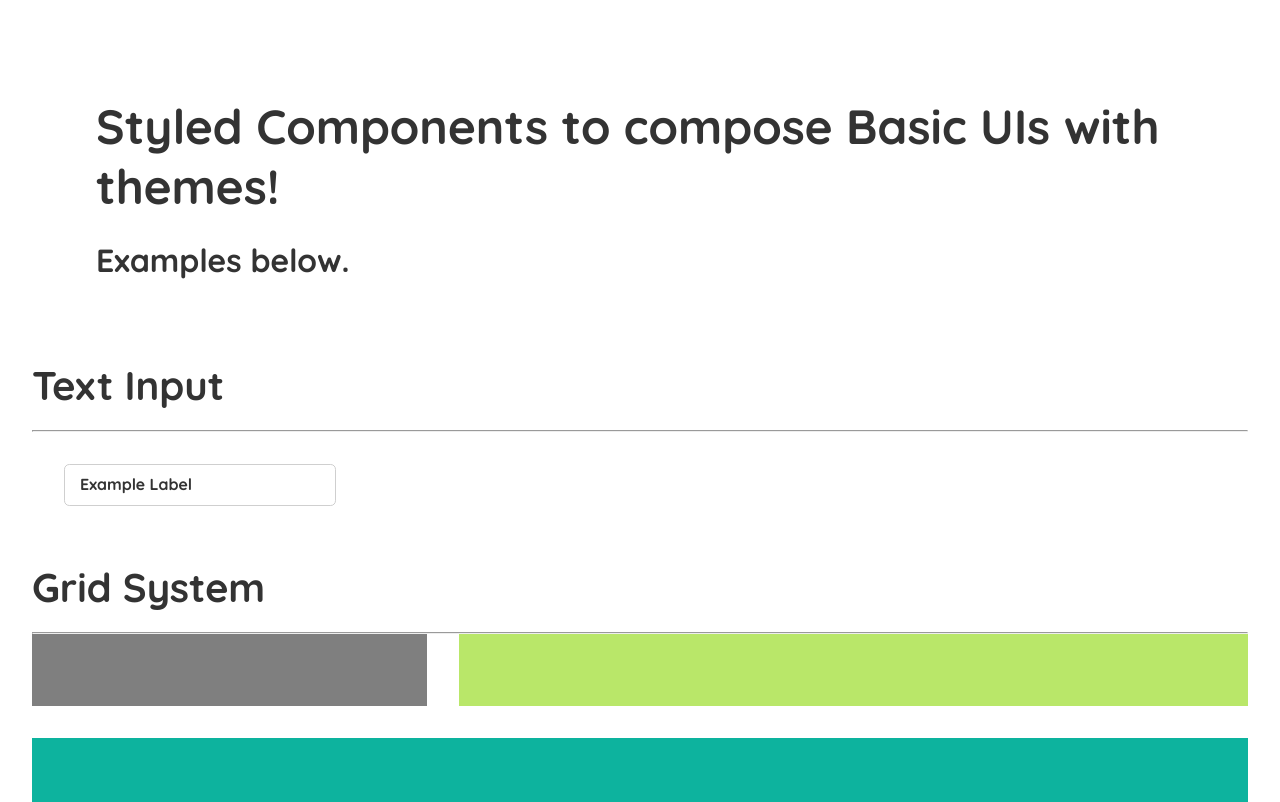
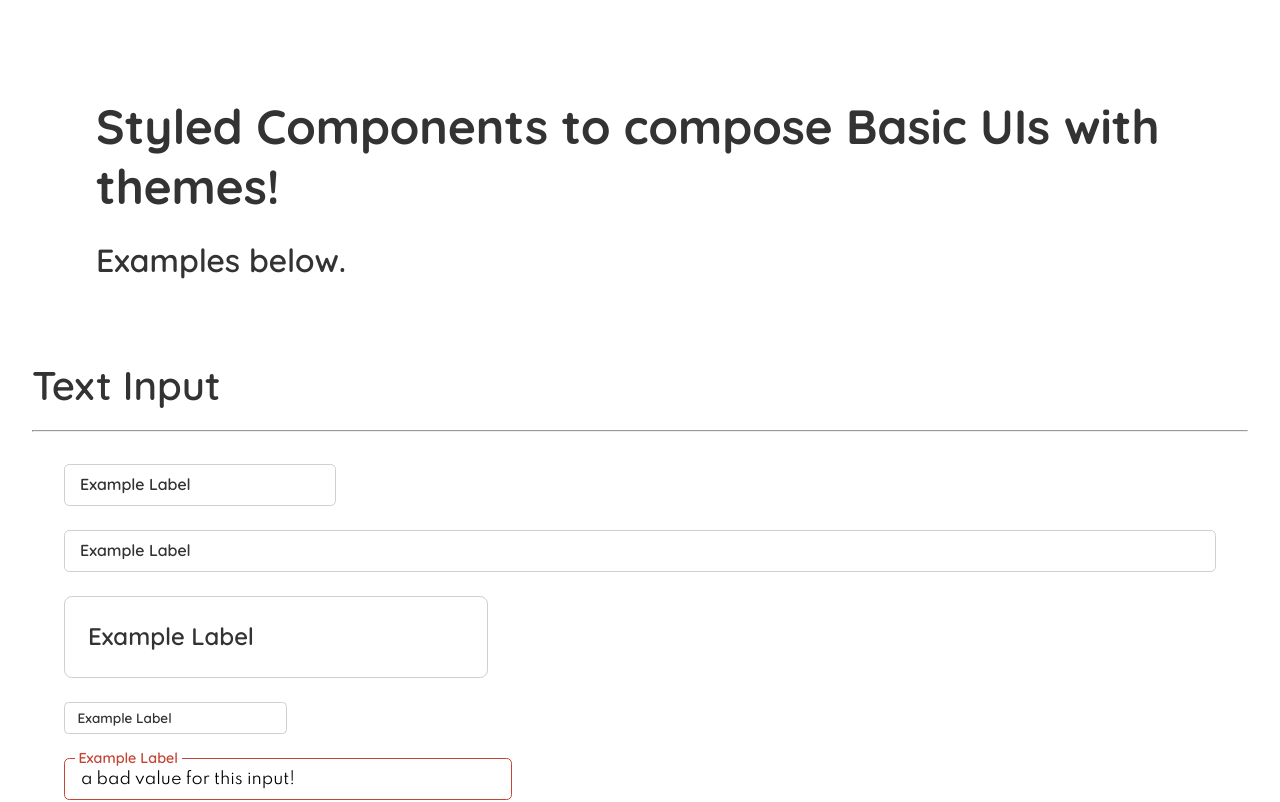
Before and after one commit to viniciushaddad/react-ui, a React (Create React App) app: page / in a window 1280 px wide. Shown: the top 802 px of the page. Built offline with nearby package versions, Linux system fonts and the light colour scheme; no server answers.

Commit message:
Added input errors. Added input props to sett size and width. Fixed Label typography usage on TextField

```diff
--- a/src/Examples/InputExample.tsx
+++ b/src/Examples/InputExample.tsx
@@ -2,6 +2,7 @@ import React from 'react'
 import { TextField } from 'components/TextField'
 import { Box } from 'components/Box'
 import { Typography } from 'components/Typography'
+import { Grid, Row, Col } from 'components/Grid'
 
 const InputExample = (): JSX.Element => (
   <section>
@@ -9,6 +10,23 @@ const InputExample = (): JSX.Element => (
     <hr />
     <Box>
       <TextField label="Example Label" type="text" />
+      <TextField label="Example Label" type="text" fullWidth />
+      <TextField label="Example Label" type="text" inputSize="lg" />
+      <TextField label="Example Label" type="text" inputSize="xs" />
+      <Grid>
+        <Row>
+          <Col size={2}>
+            <TextField
+              label="Example Label"
+              type="text"
+              value="a bad value for this input!"
+              error="some validation has failed!"
+              fullWidth
+            />
+          </Col>
+          <Col size={3}></Col>
+        </Row>
+      </Grid>
     </Box>
   </section>
 )
--- a/src/components/TextField/Input.tsx
+++ b/src/components/TextField/Input.tsx
@@ -6,6 +6,8 @@ const Input: StyledComponent<'input', TextFieldProps> = styled.input<TextFieldPr
 `
 
 export { Input }
+
+export type InputSizes = 'md' | 'xs' | 'lg'
 
 export interface TextFieldProps {
   label: string
@@ -35,5 +37,6 @@ export interface TextFieldProps {
   value?: string
   onValueChange?: (value: string) => void
   fullWidth?: boolean
-  inputSize?: 'md' | 'xs' | 'lg'
+  inputSize?: InputSizes
+  error?: string
 }
--- /dev/null
+++ b/src/components/TextField/InputLabel.tsx
@@ -0,0 +1,9 @@
+import styled from 'styled-components'
+import { inputLabelCss } from './TextField.styles'
+import { Typography } from 'components/Typography'
+
+const InputLabel = styled(Typography)`
+  ${inputLabelCss}
+`
+
+export { InputLabel }
--- a/src/components/TextField/LabelWrapper.tsx
+++ /dev/null
@@ -1,8 +0,0 @@
-import styled from 'styled-components'
-import { labelWrapperCss } from './TextField.styles'
-
-const LabelWrapper = styled.div`
-  ${labelWrapperCss}
-`
-
-export { LabelWrapper }
--- a/src/components/TextField/TextField.styles.ts
+++ b/src/components/TextField/TextField.styles.ts
@@ -1,28 +1,42 @@
 import { css } from 'styled-components'
-import { TextFieldProps } from './Input'
+import { TextFieldProps, InputSizes } from './Input'
 
 const inputWrapperCss = css`
-  margin-bottom: 1.5em;
   position: relative;
 `
 
-const labelWrapperCss = css<{ touched?: boolean; filled?: boolean }>`
-  font-family: ${({ theme }) => theme.font.family.label};
-  font-weight: bold;
+const textFieldWrapperCss = css`
+  margin-bottom: 1.5em;
+`
+
+const labelSizes = {
+  md: `fons-size: 1em;`,
+  xs: `font-size: 0.85em;`,
+  lg: `font-size: 1.5em;`,
+  touched: {
+    md: `font-size: 0.9em;`,
+    xs: `font-size: 0.8em;`,
+    lg: `font-size: 1em;`,
+  },
+}
+
+const inputLabelCss = css<{ touched?: boolean; filled?: boolean; inputSize?: InputSizes; error?: string }>`
+  ${({ inputSize }) => labelSizes[inputSize || 'md']}
   position: absolute;
   left: 1em;
   top: 50%;
   margin-top: -0.66em;
-  transition: all 0.2s ease-in-out;
-  ${({ touched, filled, theme }) =>
+  transition: all 0.1s ease-in-out;
+  ${({ touched, filled, theme, inputSize }) =>
     (touched || filled) &&
     `
       background-color: ${theme.palette.white};
-      font-size: 0.8em;
+      ${labelSizes.touched[inputSize || 'md']}
       padding: 0 0.25em;
       margin-left: -0.25em;
       top: 0;
   `}
+  ${({ error }) => error && textFieldErrorCss}
 `
 
 const inputSizes = {
@@ -32,19 +46,19 @@ const inputSizes = {
     padding: .5em 1em;
   `,
   xs: `
-    font-size: .8em;
+    font-size: .85em;
     line-height: 1.2em;
-    padding: .3em .8em;
+    padding: .5em .85em;
   `,
   lg: `
     font-size: 1.5em;
-    line-height: 2.25em;
+    line-height: 1.75em;
     padding: .8em 1.5em;
   `,
 }
 
 const inputCss = css<TextFieldProps>`
-  ${({ theme: { input, palette }, fullWidth, inputSize }) => `
+  ${({ theme: { input, palette }, fullWidth, inputSize, error }) => `
     border-width: 0;
     border-radius: ${input.border.radius};
     border-style: ${input.border.style};
@@ -52,7 +66,12 @@ const inputCss = css<TextFieldProps>`
     border-color: ${palette.grayLight};
     ${fullWidth ? 'width: 100%;' : ''}
     ${inputSizes[inputSize || 'md']}
+    ${error && `border-color: ${palette.redWood};`}
   `}
 `
 
-export { inputWrapperCss, inputCss, labelWrapperCss }
+const textFieldErrorCss = css`
+  color: ${({ theme }) => theme.palette.redWood};
+`
+
+export { inputWrapperCss, inputCss, inputLabelCss, textFieldErrorCss, textFieldWrapperCss }
--- a/src/components/TextField/TextField.tsx
+++ b/src/components/TextField/TextField.tsx
@@ -1,21 +1,25 @@
 import React from 'react'
-import { Typography } from 'components/Typography'
 import { Input, TextFieldProps } from './Input'
-import { InputWrapper } from './TextFieldWrapper'
-import { LabelWrapper } from './LabelWrapper'
+import { InputWrapper } from './InputWrapper'
+import { InputLabel } from './InputLabel'
+import { TextFieldError } from './TextFieldError'
+import { TextFieldWrapper } from './TextFieldWrapper'
 import { useTextField } from './useTextField.hook'
 
 const TextField: React.FC<TextFieldProps> = (props: TextFieldProps) => {
-  const { type, value, label, inputSize, fullWidth } = props
-  const { filled, touched, labelWrapperOnClick, onFocus, onBlur, onInput, inputRef } = useTextField(props)
+  const { type, label, inputSize, fullWidth, error } = props
+  const { filled, touched, inputValue, labelOnClick, onFocus, onBlur, onInput, inputRef } = useTextField(props)
 
   return (
-    <InputWrapper>
-      <LabelWrapper {...{ touched, filled, onClick: labelWrapperOnClick }}>
-        <Typography variant="label">{label}</Typography>
-      </LabelWrapper>
-      <Input {...{ type, value, onFocus, onInput, onBlur, ref: inputRef, inputSize, fullWidth }} />
-    </InputWrapper>
+    <TextFieldWrapper>
+      <InputWrapper>
+        <InputLabel {...{ touched, filled, inputSize, error, onClick: labelOnClick }} variant="label">
+          {label}
+        </InputLabel>
+        <Input {...{ type, value: inputValue, onFocus, onInput, onBlur, ref: inputRef, inputSize, fullWidth, error }} />
+      </InputWrapper>
+      {error && <TextFieldError variant="label">{error}</TextFieldError>}
+    </TextFieldWrapper>
   )
 }
 
--- /dev/null
+++ b/src/components/TextField/TextFieldError.tsx
@@ -0,0 +1,9 @@
+import { textFieldErrorCss } from './TextField.styles'
+import { Typography } from 'components/Typography'
+import styled from 'styled-components'
+
+const TextFieldError = styled(Typography)`
+  ${textFieldErrorCss}
+`
+
+export { TextFieldError }
--- /dev/null
+++ b/src/components/TextField/TextFieldWrapper.ts
@@ -0,0 +1,8 @@
+import styled from 'styled-components'
+import { textFieldWrapperCss } from './TextField.styles'
+
+const TextFieldWrapper = styled.div`
+  ${textFieldWrapperCss}
+`
+
+export { TextFieldWrapper }
--- a/src/components/TextField/useTextField.hook.ts
+++ b/src/components/TextField/useTextField.hook.ts
@@ -4,31 +4,35 @@ import { TextFieldProps } from './Input'
 interface TextFieldHookProps {
   filled: boolean
   touched: boolean
-  labelWrapperOnClick: () => void
+  inputValue: string
+  labelOnClick: () => void
   onFocus: () => void
   onBlur: () => void
   onInput: (e: React.FormEvent<HTMLInputElement>) => void
   inputRef: RefObject<HTMLInputElement>
 }
 
-const useTextField = ({ onValueChange }: TextFieldProps): TextFieldHookProps => {
+const useTextField = ({ value, onValueChange }: TextFieldProps): TextFieldHookProps => {
+  const [inputValue, setInputValue] = useState(value || '')
   const [touched, setTouched] = useState(false)
-  const [filled, setFilled] = useState(false)
+  const [filled, setFilled] = useState(inputValue.length > 0)
   const inputRef = createRef<HTMLInputElement>()
 
   const onFocus = () => setTouched(true)
   const onBlur = () => setTouched(false)
   const onInput = (e: React.FormEvent<HTMLInputElement>) => {
     setFilled(e.currentTarget.value.length > 0)
+    setInputValue(e.currentTarget.value)
 
     if (onValueChange) onValueChange('value')
   }
-  const labelWrapperOnClick = () => inputRef.current?.focus()
+  const labelOnClick = () => inputRef.current?.focus()
 
   return {
     filled,
     touched,
-    labelWrapperOnClick,
+    inputValue,
+    labelOnClick,
     onFocus,
     onBlur,
     onInput,
--- a/src/components/Typography/Typography.styles.ts
+++ b/src/components/Typography/Typography.styles.ts
@@ -3,54 +3,57 @@ import { css } from 'styled-components'
 const largetitle = css`
   font-size: 3em;
   line-height: 1.25em;
-  font-weight: bold;
+  font-weight: 800;
   margin-bottom: 0.5em;
 `
 const title1 = css`
   font-size: 2.5em;
-  font-weight: bold;
+  font-weight: 600;
   margin-bottom: 0.5em;
 `
 const title2 = css`
   font-size: 2em;
-  font-weight: bold;
+  font-weight: 600;
   margin-bottom: 0.5em;
 `
 const title3 = css`
   font-size: 1.75em;
-  font-weight: bold;
+  font-weight: 400;
   margin-bottom: 0.5em;
 `
 const headline = css`
   font-size: 1.5em;
-  font-weight: semibold;
+  font-weight: 400;
   margin-bottom: 0.5em;
 `
 const body = css`
   font-size: 1em;
+  font-weight: 300;
   margin-bottom: 0.5em;
 `
 const callout = css`
   font-size: 1em;
+  font-weight: 300;
   margin-bottom: 0.5em;
 `
 const subhead = css`
   font-size: 0.75em;
+  font-weight: 500;
 `
 const footnote = css`
   font-size: 0.75em;
 `
 const caption = css`
   font-size: 0.75em;
+  font-weight: 200;
 `
 const subcaption = css`
   font-size: 0.7em;
-  font-weight: light;
+  font-weight: 200;
 `
 
 const label = css`
-  font-size: 1em;
-  font-weight: bold;
+  font-weight: 600;
 `
 
 export { largetitle, title1, title2, title3, headline, body, callout, subhead, footnote, caption, subcaption, label }
--- a/src/components/Typography/Typography.tsx
+++ b/src/components/Typography/Typography.tsx
@@ -1,4 +1,4 @@
-import React, { FC } from 'react'
+import React, { FC, Attributes } from 'react'
 import styled from 'styled-components'
 import * as styles from './Typography.styles'
 
@@ -16,7 +16,7 @@ type variant =
   | 'subcaption'
   | 'label'
 
-interface TypographyProps {
+interface TypographyProps extends Attributes {
   variant?: variant
   color?: string
   children?: React.ReactNode
```
Also changed, not shown: src/components/TextField/InputWrapper.tsx (renamed from src/components/TextField/TextFieldWrapper.tsx).
